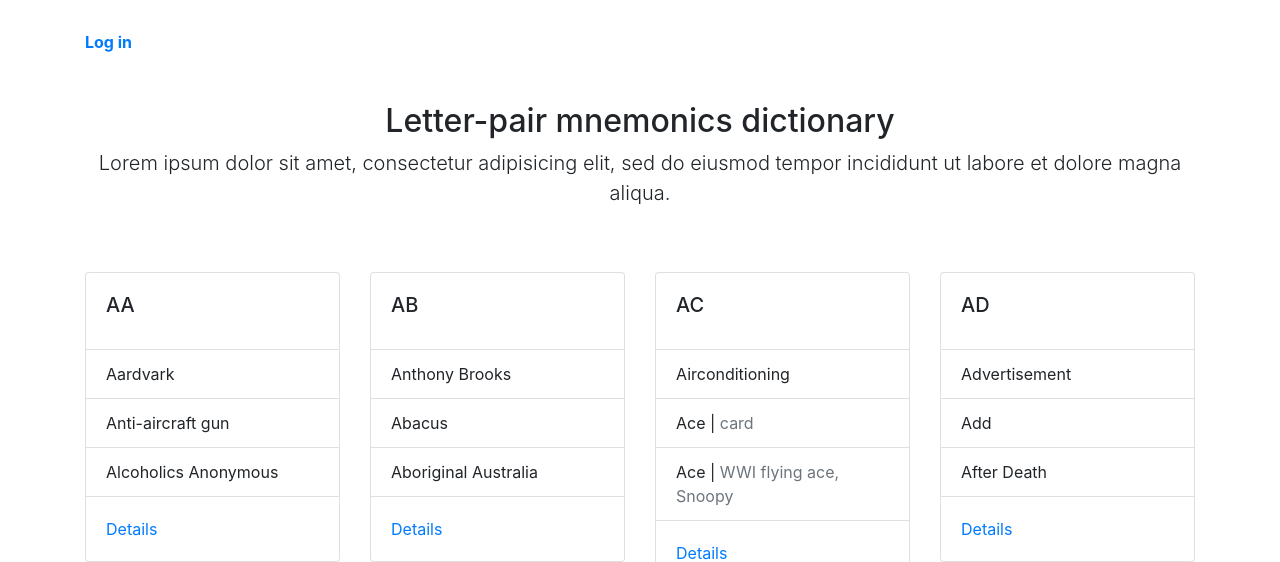
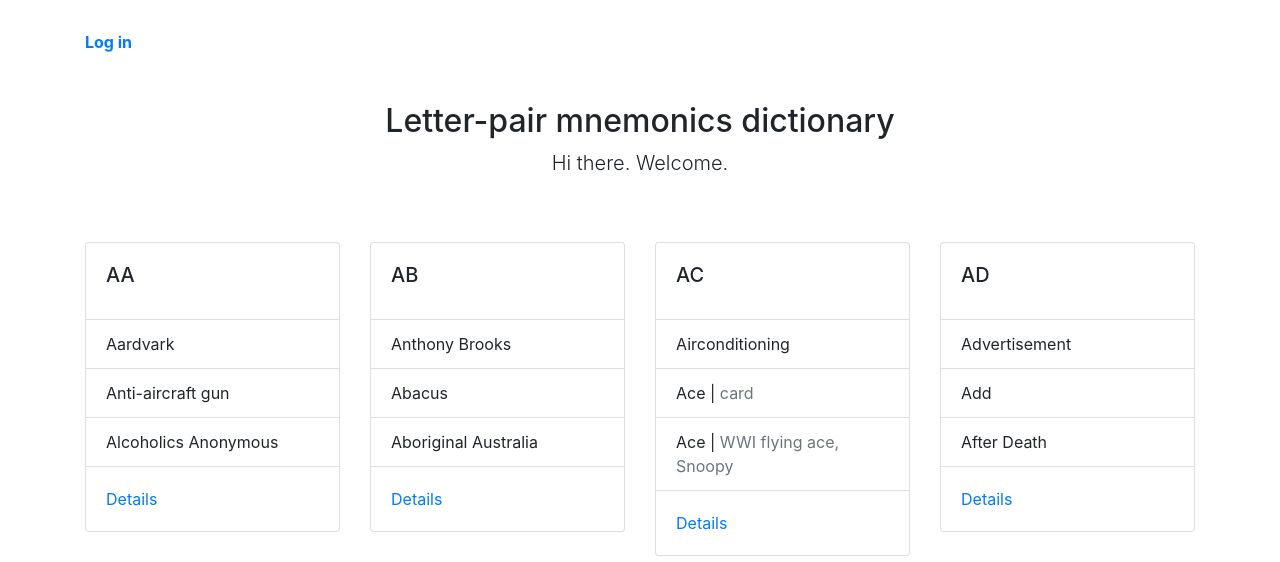
Before and after one commit to adamurban98/cubeapp, a Django app: page / in a window 1280 px wide. Shown: the top 562 px of the page. Run offline with Django 3.2, Linux system fonts and the light colour scheme; data comes from the database, SQL or seed files in the repository; parts of the project's set-up code (start-up, migrations or seed data) failed here and were passed over; some libraries are stand-ins or nearby versions.

Commit message:
Change welcome text

```diff
--- a/cubeapp/templates/cubeapp/index.html
+++ b/cubeapp/templates/cubeapp/index.html
@@ -14,7 +14,7 @@
 
     <div class="py-5 text-center">
         <h2>Letter-pair mnemonics dictionary</h2>
-        <p class="lead">Lorem ipsum dolor sit amet, consectetur adipisicing elit, sed do eiusmod tempor incididunt ut labore et dolore magna aliqua. </p>
+        <p class="lead">Hi there. Welcome. </p>
     </div>
 
     <div class="row">
```
